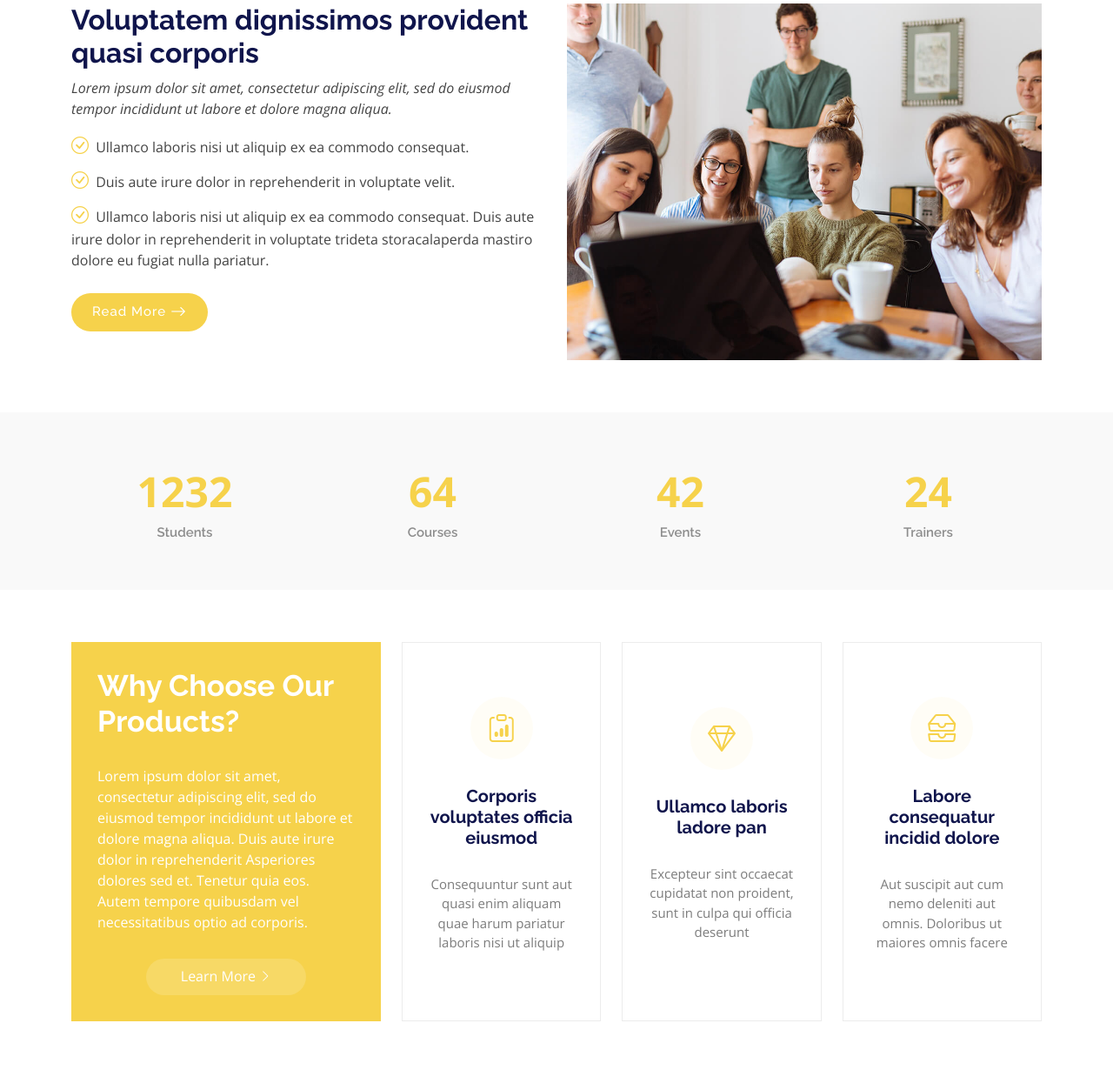
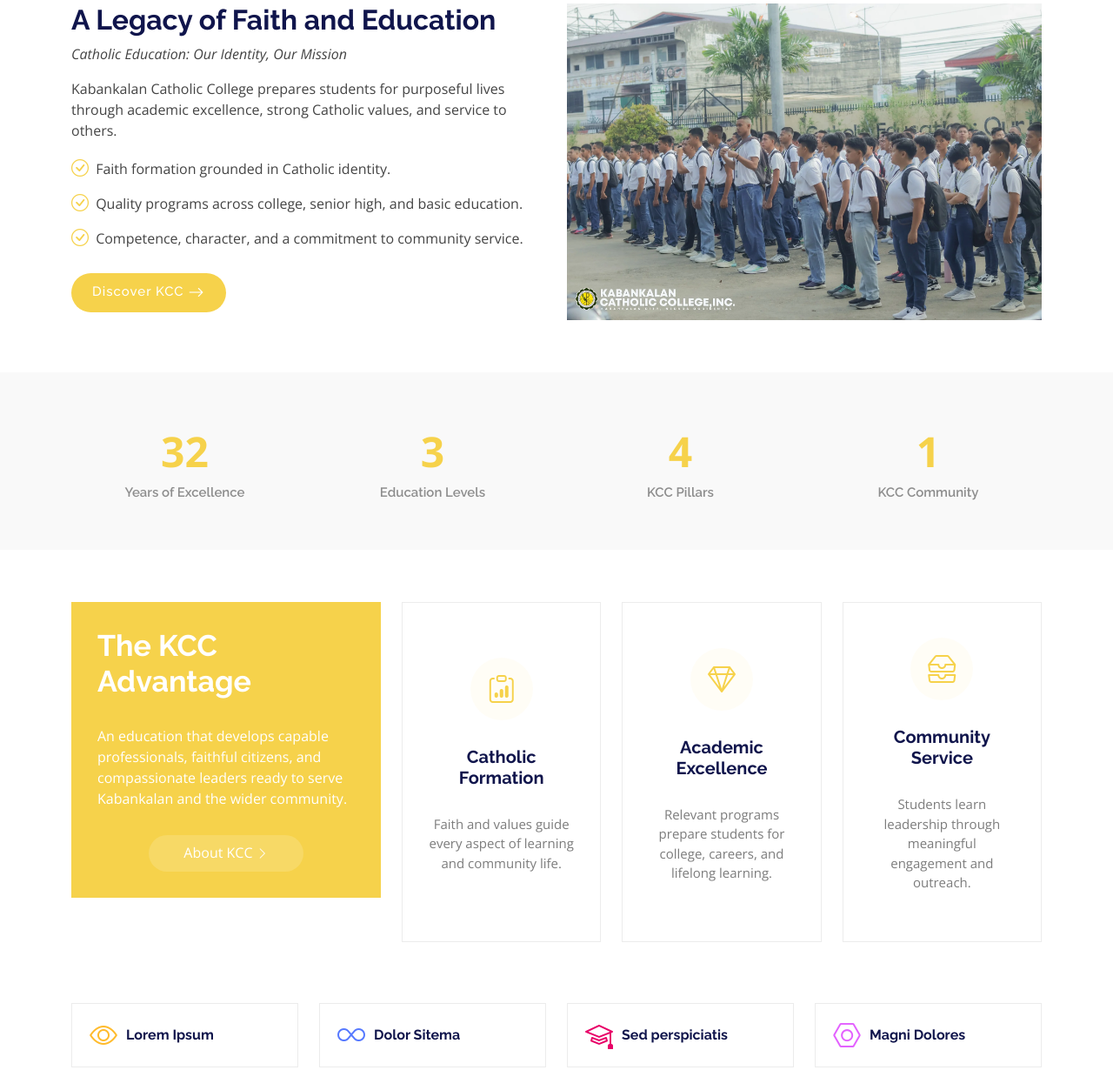
Before and after one commit to jasperbondoc/Bondoc-Project-2, a plain HTML site: page index.html in a window 1280 px wide. Shown: the part 798-2028 px from the top of the page at 87% size. Drawn offline with nearby package versions, Linux system fonts and the light colour scheme.

Commit message:
Complete the KCC homepage mission and academic content

```diff
--- a/index.html
+++ b/index.html
@@ -88,21 +88,23 @@
         <div class="row gy-4">
 
           <div class="col-lg-6 order-1 order-lg-2" data-aos="fade-up" data-aos-delay="100">
-            <img src="assets/img/about.jpg" class="img-fluid" alt="">
+            <img src="assets/img/kcc/criminology-rites.webp" class="img-fluid" alt="KCC academic and community event">
           </div>
 
           <div class="col-lg-6 order-2 order-lg-1 content" data-aos="fade-up" data-aos-delay="200">
-            <h3>Voluptatem dignissimos provident quasi corporis</h3>
+            <h3>A Legacy of Faith and Education</h3>
             <p class="fst-italic">
-              Lorem ipsum dolor sit amet, consectetur adipiscing elit, sed do eiusmod tempor incididunt ut labore et dolore
-              magna aliqua.
+              Catholic Education: Our Identity, Our Mission
+            </p>
+            <p>
+              Kabankalan Catholic College prepares students for purposeful lives through academic excellence, strong Catholic values, and service to others.
             </p>
             <ul>
-              <li><i class="bi bi-check-circle"></i> <span>Ullamco laboris nisi ut aliquip ex ea commodo consequat.</span></li>
-              <li><i class="bi bi-check-circle"></i> <span>Duis aute irure dolor in reprehenderit in voluptate velit.</span></li>
-              <li><i class="bi bi-check-circle"></i> <span>Ullamco laboris nisi ut aliquip ex ea commodo consequat. Duis aute irure dolor in reprehenderit in voluptate trideta storacalaperda mastiro dolore eu fugiat nulla pariatur.</span></li>
+              <li><i class="bi bi-check-circle"></i> <span>Faith formation grounded in Catholic identity.</span></li>
+              <li><i class="bi bi-check-circle"></i> <span>Quality programs across college, senior high, and basic education.</span></li>
+              <li><i class="bi bi-check-circle"></i> <span>Competence, character, and a commitment to community service.</span></li>
             </ul>
-            <a href="#" class="read-more"><span>Read More</span><i class="bi bi-arrow-right"></i></a>
+            <a href="about.html" class="read-more"><span>Discover KCC</span><i class="bi bi-arrow-right"></i></a>
           </div>
 
         </div>
@@ -120,29 +122,29 @@
 
           <div class="col-lg-3 col-md-6">
             <div class="stats-item text-center w-100 h-100">
-              <span data-purecounter-start="0" data-purecounter-end="1232" data-purecounter-duration="1" class="purecounter"></span>
-              <p>Students</p>
+              <span data-purecounter-start="0" data-purecounter-end="32" data-purecounter-duration="1" class="purecounter"></span>
+              <p>Years of Excellence</p>
             </div>
           </div><!-- End Stats Item -->
 
           <div class="col-lg-3 col-md-6">
             <div class="stats-item text-center w-100 h-100">
-              <span data-purecounter-start="0" data-purecounter-end="64" data-purecounter-duration="1" class="purecounter"></span>
-              <p>Courses</p>
+              <span data-purecounter-start="0" data-purecounter-end="3" data-purecounter-duration="1" class="purecounter"></span>
+              <p>Education Levels</p>
             </div>
           </div><!-- End Stats Item -->
 
           <div class="col-lg-3 col-md-6">
             <div class="stats-item text-center w-100 h-100">
-              <span data-purecounter-start="0" data-purecounter-end="42" data-purecounter-duration="1" class="purecounter"></span>
-              <p>Events</p>
+              <span data-purecounter-start="0" data-purecounter-end="4" data-purecounter-duration="1" class="purecounter"></span>
+              <p>KCC Pillars</p>
             </div>
           </div><!-- End Stats Item -->
 
           <div class="col-lg-3 col-md-6">
             <div class="stats-item text-center w-100 h-100">
-              <span data-purecounter-start="0" data-purecounter-end="24" data-purecounter-duration="1" class="purecounter"></span>
-              <p>Trainers</p>
+              <span data-purecounter-start="0" data-purecounter-end="1" data-purecounter-duration="1" class="purecounter"></span>
+              <p>KCC Community</p>
             </div>
           </div><!-- End Stats Item -->
 
@@ -161,13 +163,12 @@
 
           <div class="col-lg-4" data-aos="fade-up" data-aos-delay="100">
             <div class="why-box">
-              <h3>Why Choose Our Products?</h3>
+              <h3>The KCC Advantage</h3>
               <p>
-                Lorem ipsum dolor sit amet, consectetur adipiscing elit, sed do eiusmod tempor incididunt ut labore et dolore magna aliqua. Duis aute irure dolor in reprehenderit
-                Asperiores dolores sed et. Tenetur quia eos. Autem tempore quibusdam vel necessitatibus optio ad corporis.
+                An education that develops capable professionals, faithful citizens, and compassionate leaders ready to serve Kabankalan and the wider community.
               </p>
               <div class="text-center">
-                <a href="#" class="more-btn"><span>Learn More</span> <i class="bi bi-chevron-right"></i></a>
+                <a href="about.html" class="more-btn"><span>About KCC</span> <i class="bi bi-chevron-right"></i></a>
               </div>
             </div>
           </div><!-- End Why Box -->
@@ -178,24 +179,24 @@
               <div class="col-xl-4">
                 <div class="icon-box d-flex flex-column justify-content-center align-items-center">
                   <i class="bi bi-clipboard-data"></i>
-                  <h4>Corporis voluptates officia eiusmod</h4>
-                  <p>Consequuntur sunt aut quasi enim aliquam quae harum pariatur laboris nisi ut aliquip</p>
+                  <h4>Catholic Formation</h4>
+                  <p>Faith and values guide every aspect of learning and community life.</p>
                 </div>
               </div><!-- End Icon Box -->
 
               <div class="col-xl-4" data-aos="fade-up" data-aos-delay="300">
                 <div class="icon-box d-flex flex-column justify-content-center align-items-center">
                   <i class="bi bi-gem"></i>
-                  <h4>Ullamco laboris ladore pan</h4>
-                  <p>Excepteur sint occaecat cupidatat non proident, sunt in culpa qui officia deserunt</p>
+                  <h4>Academic Excellence</h4>
+                  <p>Relevant programs prepare students for college, careers, and lifelong learning.</p>
                 </div>
               </div><!-- End Icon Box -->
 
               <div class="col-xl-4" data-aos="fade-up" data-aos-delay="400">
                 <div class="icon-box d-flex flex-column justify-content-center align-items-center">
                   <i class="bi bi-inboxes"></i>
-                  <h4>Labore consequatur incidid dolore</h4>
-                  <p>Aut suscipit aut cum nemo deleniti aut omnis. Doloribus ut maiores omnis facere</p>
+                  <h4>Community Service</h4>
+                  <p>Students learn leadership through meaningful engagement and outreach.</p>
                 </div>
               </div><!-- End Icon Box -->
 
@@ -310,8 +311,8 @@
 
       <!-- Section Title -->
       <div class="container section-title" data-aos="fade-up">
-        <h2>Courses</h2>
-        <p>Popular Courses</p>
+        <h2>Academic Programs</h2>
+        <p>Education for Every Stage</p>
       </div><!-- End Section Title -->
 
       <div class="container">
@@ -323,12 +324,12 @@
               <img src="assets/img/course/course-1.webp" class="img-fluid" alt="...">
               <div class="course-content">
                 <div class="d-flex justify-content-between align-items-center mb-3">
-                  <p class="category">Web Development</p>
-                  <p class="price">$169</p>
+                  <p class="category">Tertiary</p>
+                  <p class="price">College</p>
                 </div>
 
-                <h3><a href="course-details.html">Website Design</a></h3>
-                <p class="description">Et architecto provident deleniti facere repellat nobis iste. Id facere quia quae dolores dolorem tempore.</p>
+                <h3><a href="courses.html">College Programs</a></h3>
+                <p class="description">Business, IT, Accountancy, Education, Criminology, Tourism, Psychology, and Philosophy programs.</p>
                 <div class="trainer d-flex justify-content-between align-items-center">
                   <div class="trainer-profile d-flex align-items-center">
                     <img src="assets/img/person/person-m-7.webp" class="img-fluid" alt="">
@@ -349,12 +350,12 @@
               <img src="assets/img/course/course-2.webp" class="img-fluid" alt="...">
               <div class="course-content">
                 <div class="d-flex justify-content-between align-items-center mb-3">
-                  <p class="category">Marketing</p>
-                  <p class="price">$250</p>
+                  <p class="category">Grades 11-12</p>
+                  <p class="price">Senior High</p>
                 </div>
 
-                <h3><a href="course-details.html">Search Engine Optimization</a></h3>
-                <p class="description">Et architecto provident deleniti facere repellat nobis iste. Id facere quia quae dolores dolorem tempore.</p>
+                <h3><a href="courses.html">Senior High School</a></h3>
+                <p class="description">Academic tracks including STEM, ABM, HUMSS, and GAS, plus Technical-Vocational-Livelihood strands.</p>
                 <div class="trainer d-flex justify-content-between align-items-center">
                   <div class="trainer-profile d-flex align-items-center">
                     <img src="assets/img/person/person-f-14.webp" class="img-fluid" alt="">
@@ -375,12 +376,12 @@
               <img src="assets/img/course/course-3.webp" class="img-fluid" alt="...">
               <div class="course-content">
                 <div class="d-flex justify-content-between align-items-center mb-3">
-                  <p class="category">Content</p>
-                  <p class="price">$180</p>
+                  <p class="category">K to Grade 10</p>
+                  <p class="price">Basic Education</p>
                 </div>
 
-                <h3><a href="course-details.html">Copywriting</a></h3>
-                <p class="description">Et architecto provident deleniti facere repellat nobis iste. Id facere quia quae dolores dolorem tempore.</p>
+                <h3><a href="courses.html">Basic Education</a></h3>
+                <p class="description">Elementary and Junior High School departments built on strong Catholic foundations.</p>
                 <div class="trainer d-flex justify-content-between align-items-center">
                   <div class="trainer-profile d-flex align-items-center">
                     <img src="assets/img/person/person-m-12.webp" class="img-fluid" alt="">
```
